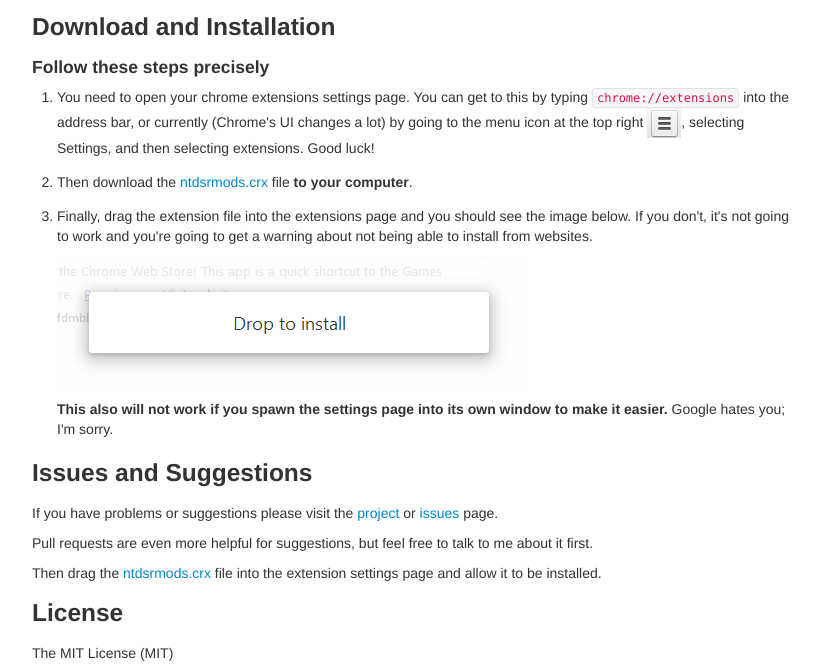
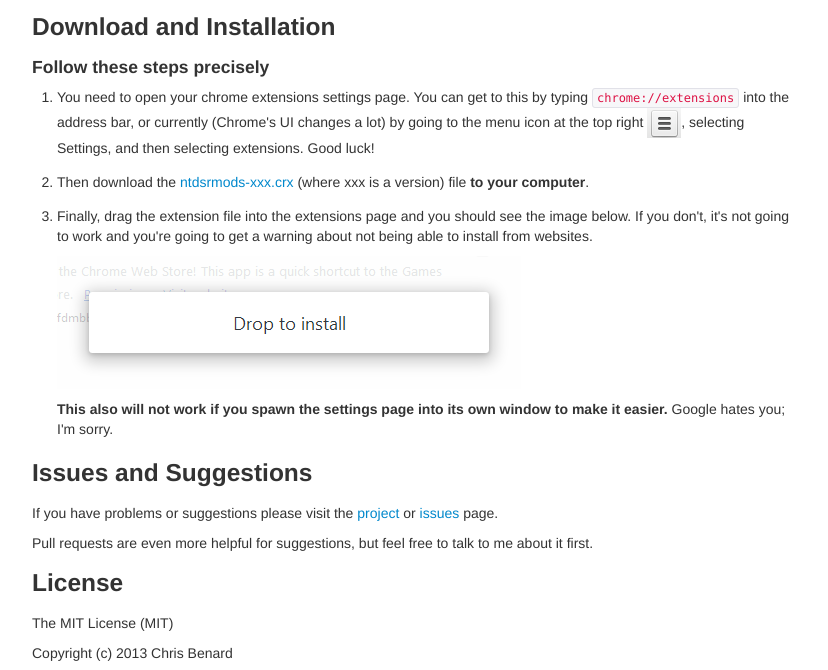
Before and after one commit to cbenard/ntdsrmods, a plain HTML site: page index.html in a window 1280 px wide. Shown: the part 223-893 px from the top of the page, without its empty margins (223-1051 px from the left). Drawn offline with nearby package versions, Linux system fonts and the light colour scheme.

Commit message:
Version crx file itself to prevent caching and getting the wrong version.

```diff
--- a/index.html
+++ b/index.html
@@ -33,7 +33,7 @@
                             </li>
 
                             <li>
-                                Then download the <a href="ntdsrmods.crx">ntdsrmods.crx</a> file <strong>to your computer</strong>.
+                                Then download the <a href="ntdsrmods-0.35.crx">ntdsrmods-xxx.crx</a> (where xxx is a version) file <strong>to your computer</strong>.
                             </li>
 
                             <li>
@@ -53,10 +53,6 @@
                         </p>
 
                         <p>Pull requests are even more helpful for suggestions, but feel free to talk to me about it first.</p>
-
-                        <p>
-                            Then drag the <a href="ntdsrmods.crx">ntdsrmods.crx</a> file into the extension settings page and allow it to be installed.
-                        </p>
                     </section>
                     <section>
                         <h3>License</h3>
--- a/updates.xml
+++ b/updates.xml
@@ -1,6 +1,6 @@
 <?xml version='1.0' encoding='UTF-8'?>
 <gupdate xmlns='http://www.google.com/update2/response' protocol='2.0'>
   <app appid='hmboicbffbagibbnnilndjginkgblglo'>
-    <updatecheck codebase='http://cbenard.github.io/ntdsrmods/ntdsrmods.crx' version='0.35' />
+    <updatecheck codebase='http://cbenard.github.io/ntdsrmods/ntdsrmods-0.35.crx' version='0.35' />
   </app>
 </gupdate>
```
Also changed, not shown: 2 other files.
